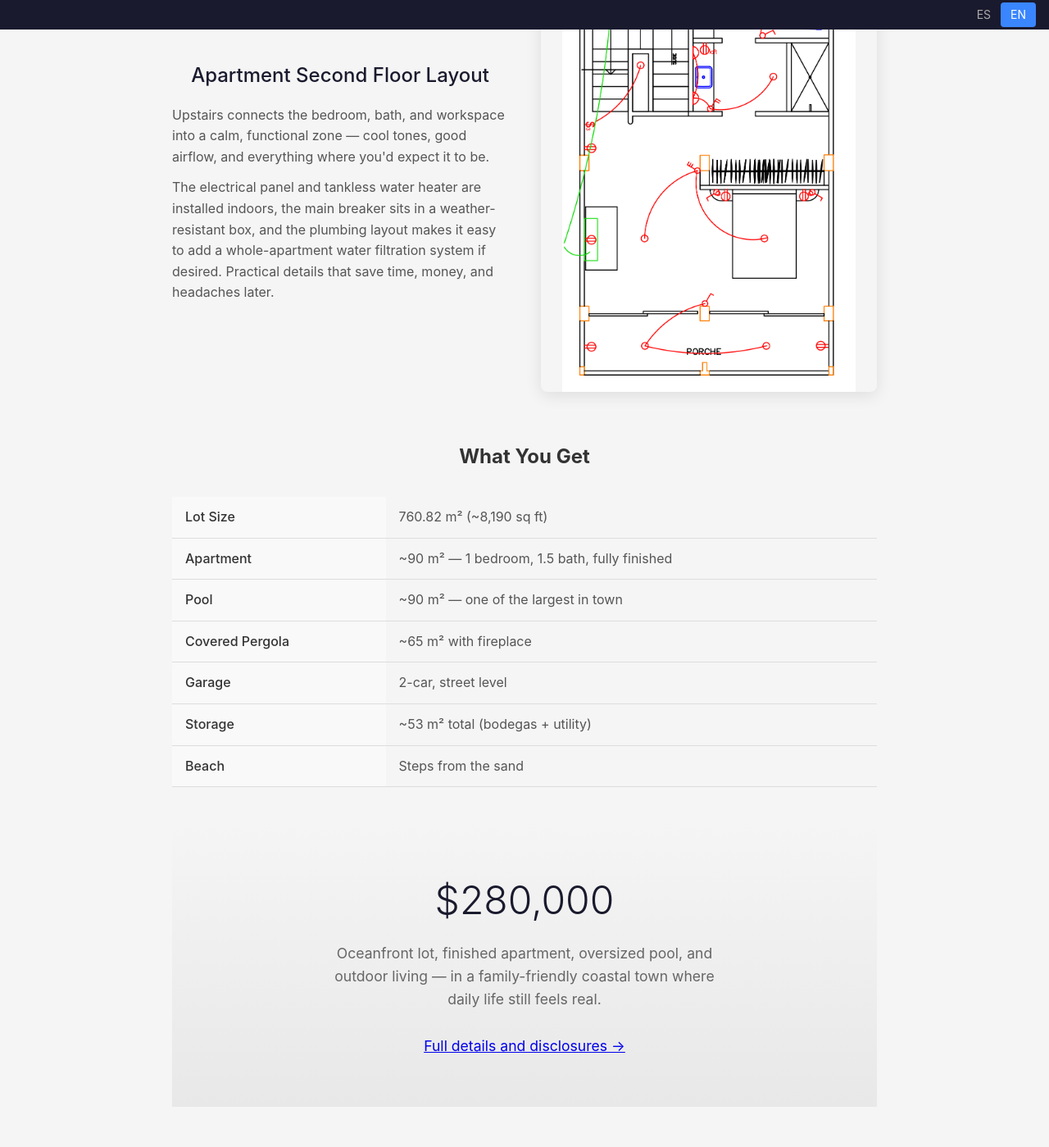
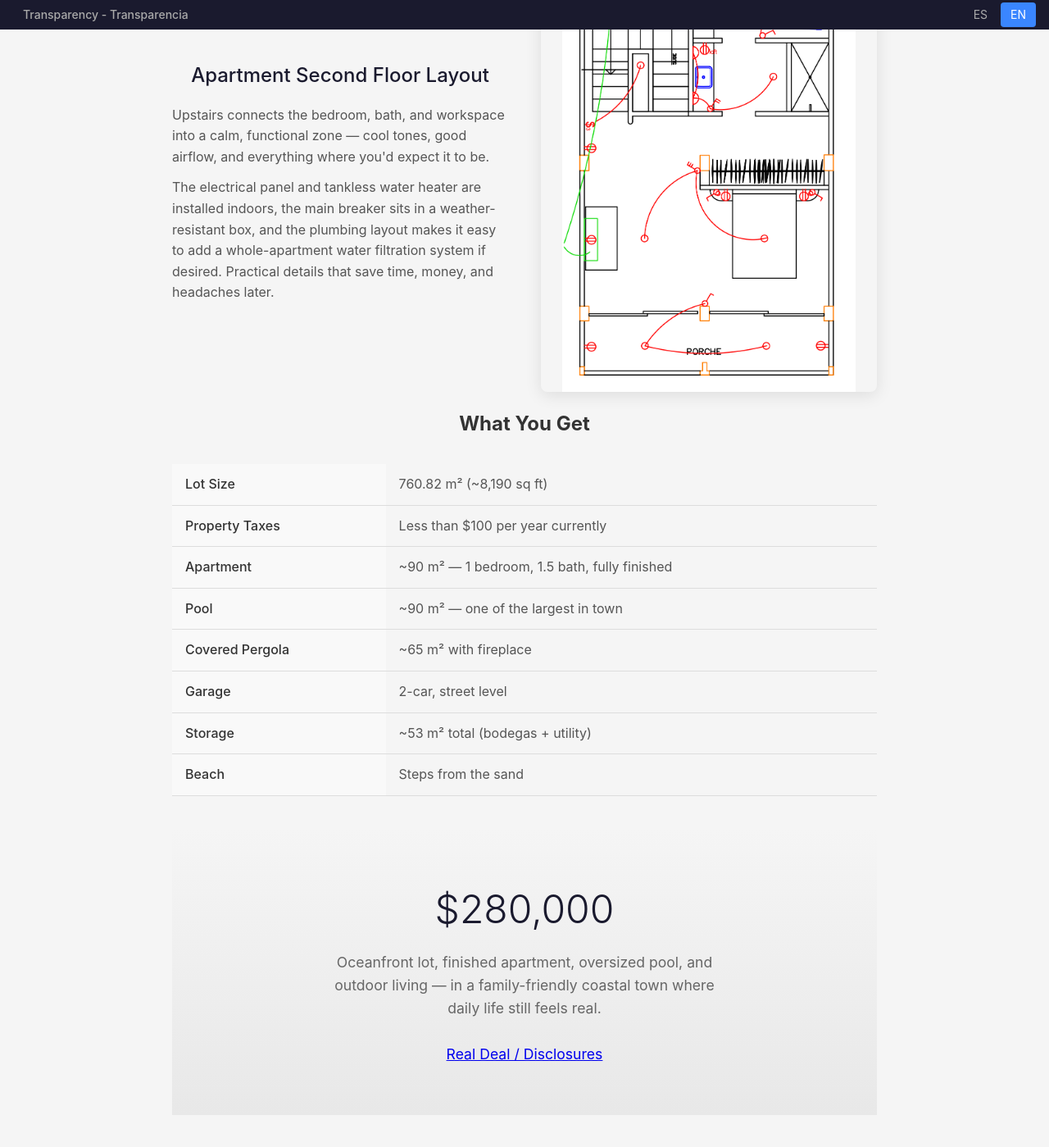
Before and after one commit to almamala/spondylus-tech, a Jekyll site: the page built from index.html, in a window 1280 px wide and 1400 px high, scrolled down 5251 px. Shown: the whole window at 82% size. Built offline with Jekyll 4.4.1, drawn with Linux system fonts in a browser that asks for light colours.

Commit message:
adding translator, transparency page, minor text css edits

```diff
--- a/_includes/lang-bar.html
+++ b/_includes/lang-bar.html
@@ -1,4 +1,8 @@
 <div class="lang-bar">
+  <a href="{{ site.baseurl }}/transparency-transparencia.html"
+     class="transparency-link{% if page.page_id == 'transparency-transparencia' %} active{% endif %}"
+     title="Transparency / Transparencia">Transparency - Transparencia</a>
+  <div class="lang-switcher">
     {% assign es_path = page.page_id | append: '.html' %}
     {% if page.page_id == 'index' %}{% assign es_path = '' %}{% endif %}
     <a href="{{ site.baseurl }}/es/{{ es_path }}"
@@ -10,3 +14,4 @@
        title="English"
        {% if page.lang == 'en' %}class="active"{% endif %}>EN</a>
   </div>
+</div>
--- a/assets/css/styles.css
+++ b/assets/css/styles.css
@@ -55,13 +55,36 @@ figcaption {
   height: 36px;
   background: #1a1a2e;
   display: flex;
-  justify-content: flex-end;
+  justify-content: space-between;
   align-items: center;
   padding: 0 16px;
   z-index: 100;
 }
 
-.lang-bar a {
+.lang-bar .transparency-link {
+  color: #aaa;
+  text-decoration: none;
+  padding: 4px 12px;
+  font-size: 14px;
+  border-radius: 4px;
+  font-weight: 500;
+}
+
+.lang-bar .transparency-link.active {
+  color: #fff;
+  background: #3a86ff;
+}
+
+.lang-bar .transparency-link:hover:not(.active) {
+  color: #fff;
+}
+
+.lang-bar .lang-switcher {
+  display: flex;
+  gap: 4px;
+}
+
+.lang-bar .lang-switcher a {
   color: #aaa;
   text-decoration: none;
   padding: 4px 12px;
@@ -69,12 +92,12 @@ figcaption {
   border-radius: 4px;
 }
 
-.lang-bar a.active {
+.lang-bar .lang-switcher a.active {
   color: #fff;
   background: #3a86ff;
 }
 
-.lang-bar a:hover:not(.active) {
+.lang-bar .lang-switcher a:hover:not(.active) {
   color: #fff;
 }
 
@@ -329,7 +352,7 @@ figcaption {
 .specs-table {
   width: 100%;
   border-collapse: collapse;
-  margin: 30px 0;
+  margin: 5px 0;
 }
 
 .specs-table th,
@@ -386,7 +409,7 @@ figcaption {
 
 /* --- Specs Section (titled table block, e.g. "What You Get") --- */
 .specs-section {
-  margin-top: 60px;
+  margin-top: 10px;
 }
 
 .specs-section h2 {
@@ -524,6 +547,43 @@ figcaption {
   vertical-align: top;
 }
 
+/* --- transparency-transparencia.html ---
+   Requires <body class="page-transparency"> on that page. */
+
+/* Mobile jump navigation - only visible on mobile */
+.mobile-jump-nav {
+  display: none;
+}
+
+.bilingual-container {
+  display: grid;
+  grid-template-columns: 1fr 1fr;
+  gap: 2rem;
+  max-width: 1200px;
+  margin: 0 auto;
+  padding: 2rem 1rem;
+}
+
+.bilingual-column {
+  padding: 1rem;
+}
+
+.bilingual-column h2 {
+  border-bottom: 2px solid #333;
+  padding-bottom: 0.5rem;
+  margin-bottom: 1.5rem;
+}
+
+.bilingual-column h3 {
+  margin-top: 1.5rem;
+  color: #4e668d;
+}
+
+.bilingual-column p {
+  color: #555;
+  line-height: 1.6;
+}
+
 
 /* ============ 11. RESPONSIVE — MOBILE ============ */
 @media (max-width: 900px) {
@@ -618,6 +678,43 @@ figcaption {
   .subpage-header {
     padding: 30px 16px;
   }
+
+  /* Transparency page mobile adjustments */
+  .bilingual-container {
+    grid-template-columns: 1fr;
+    padding: 1rem 0.5rem;
+  }
+
+  .mobile-jump-nav {
+    display: flex;
+    justify-content: center;
+    gap: 1rem;
+    padding: 1rem;
+    background: #4e668d;
+    border-radius: 8px;
+    margin: 1rem auto;
+    max-width: 500px;
+  }
+
+  .mobile-jump-nav a {
+    flex: 1;
+    text-align: center;
+    padding: 0.75rem 1rem;
+    background: #3a86ff;
+    color: #fff;
+    text-decoration: none;
+    border-radius: 4px;
+    font-weight: 500;
+    font-size: 14px;
+  }
+
+  .mobile-jump-nav a:hover {
+    background: #2c6fd9;
+  }
+
+  .bilingual-column {
+    scroll-margin-top: 80px;
+  }
 }
 
 
--- a/index.html
+++ b/index.html
@@ -198,6 +198,10 @@ hero_tagline: Oceanfront living in Manglaralto, Ecuador
         <td>760.82 m² (~8,190 sq ft)</td>
       </tr>
       <tr>
+        <th>Property Taxes</th>
+        <td> Less than $100 per year currently</td>
+      </tr>
+      <tr>
         <th>Apartment</th>
         <td>~90 m² — 1 bedroom, 1.5 bath, fully finished</td>
       </tr>
@@ -230,7 +234,9 @@ hero_tagline: Oceanfront living in Manglaralto, Ecuador
     <p class="price-context">
       Oceanfront lot, finished apartment, oversized pool, and outdoor living — in a family-friendly coastal town where daily life still feels real.
       <br><br>
-      <a href="/real-deal" class="disclosure-link">Full details and disclosures →</a>
+      <a href="{{ site.baseurl }}/transparency-transparencia.html"
+         class="transparency-link{% if page.page_id == 'transparency-transparencia' %} active{% endif %}"
+         title="Transparency / Transparencia">Real Deal / Disclosures</a>
     </p>
   </section>
 
```
Also changed, not shown: translate-jekyll.js (added, +339 -0 lines), transparency-transparencia.html (added, +96 -0 lines), 1 other file. Lines whose indentation alone changed are shown as unchanged.
